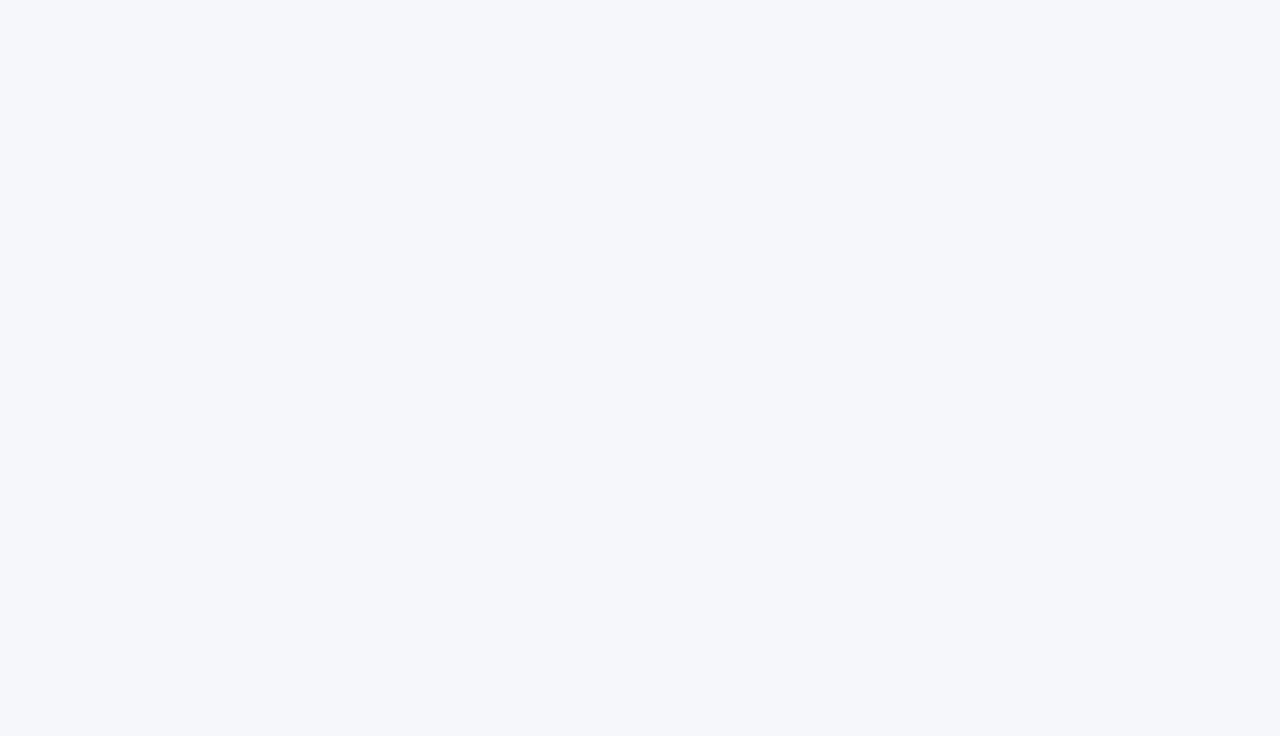
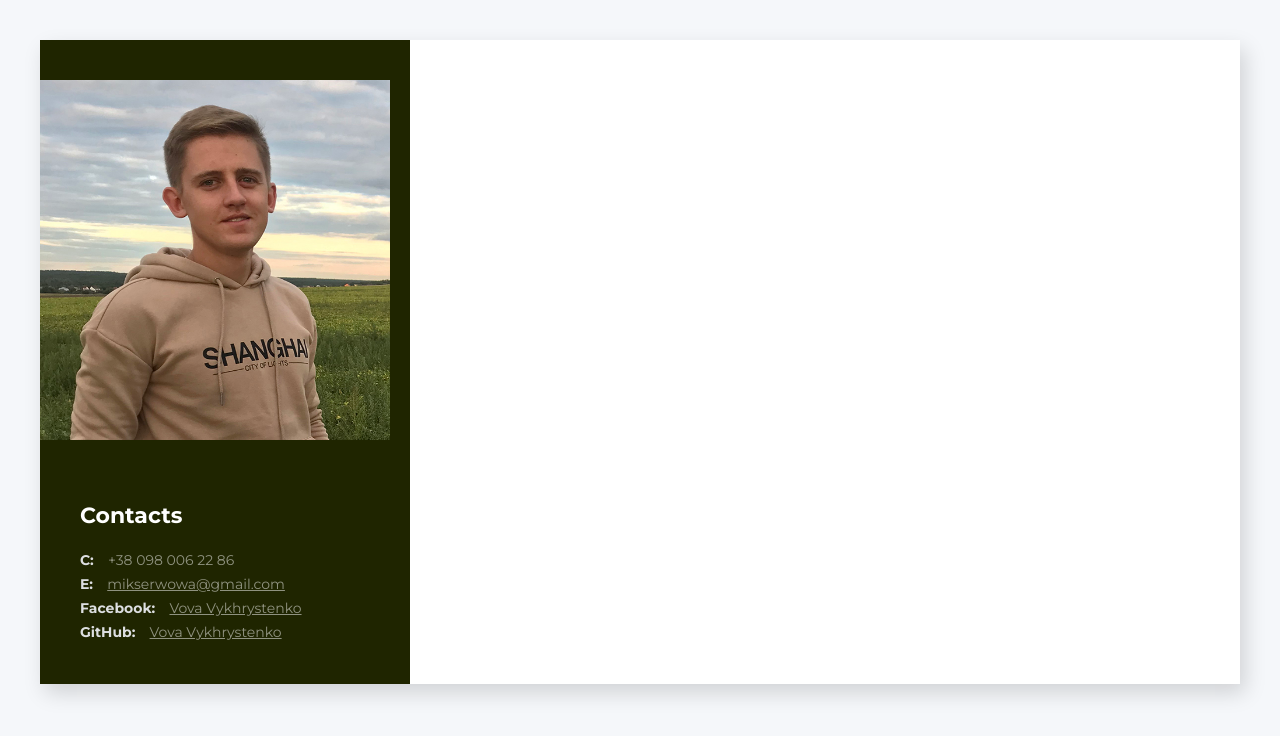
Before and after one commit to mikser93/rsschool-cv, a plain HTML site: page index.html in a window 1280 px wide. Drawn offline with Linux system fonts and the light colour scheme.

Commit message:
feat: add main/contacts container

```diff
--- a/index.html
+++ b/index.html
@@ -10,3 +10,45 @@
       rel="stylesheet"
     />
   </head>
+<body>
+    <!-- main container -->
+    <div class="wrapper">
+      <aside class="sidebar">
+        <img
+          src="./img/myPhoto.JPG"
+          alt="My photo"
+          width="350px"
+          height="360px"
+          class="photo"
+        />
+        <div class="main-container">
+          <!-- contacts container -->
+          <div class="contacts-container">
+            <h3 class="contacts-title">Contacts</h3>
+            <div>
+              <span class="contacts-link-type">C:</span>
+              <a class="contacts-link-phone" href="tel:+380980062286"
+                >+38 098 006 22 86</a
+              >
+            </div>
+            <div>
+              <span class="contacts-link-type">E:</span>
+              <a class="contacts-link" href="mailto:mikserwowa@gmail.com"
+                >mikserwowa@gmail.com</a
+              >
+            </div>
+            <div>
+              <span class="contacts-link-type">Facebook:</span>
+              <a
+                class="contacts-link"
+                href="https://www.facebook.com/vovavykhrystenko"
+                >Vova Vykhrystenko</a
+              >
+            </div>
+            <div>
+              <span class="contacts-link-type">GitHub:</span>
+              <a class="contacts-link" href="https://github.com/mikser93"
+                >Vova Vykhrystenko</a
+              >
+            </div>
+          </div>
```
